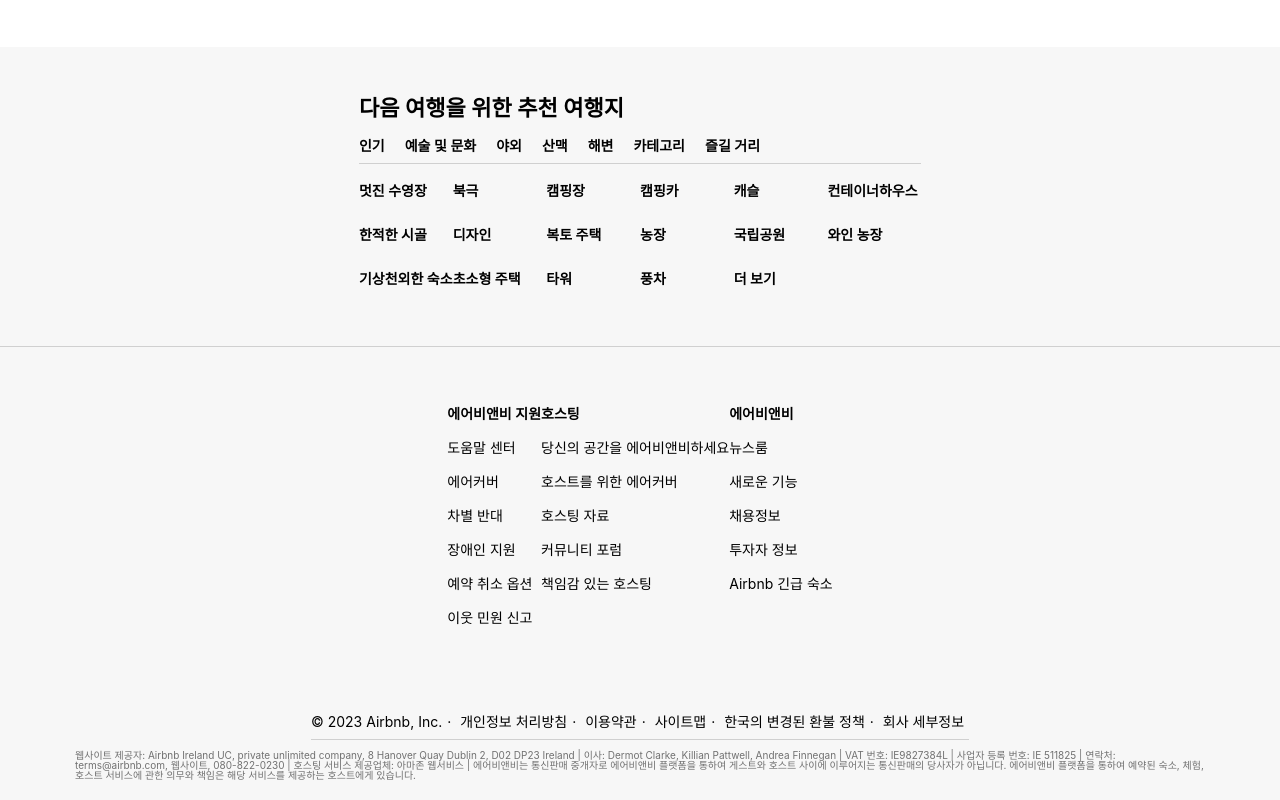
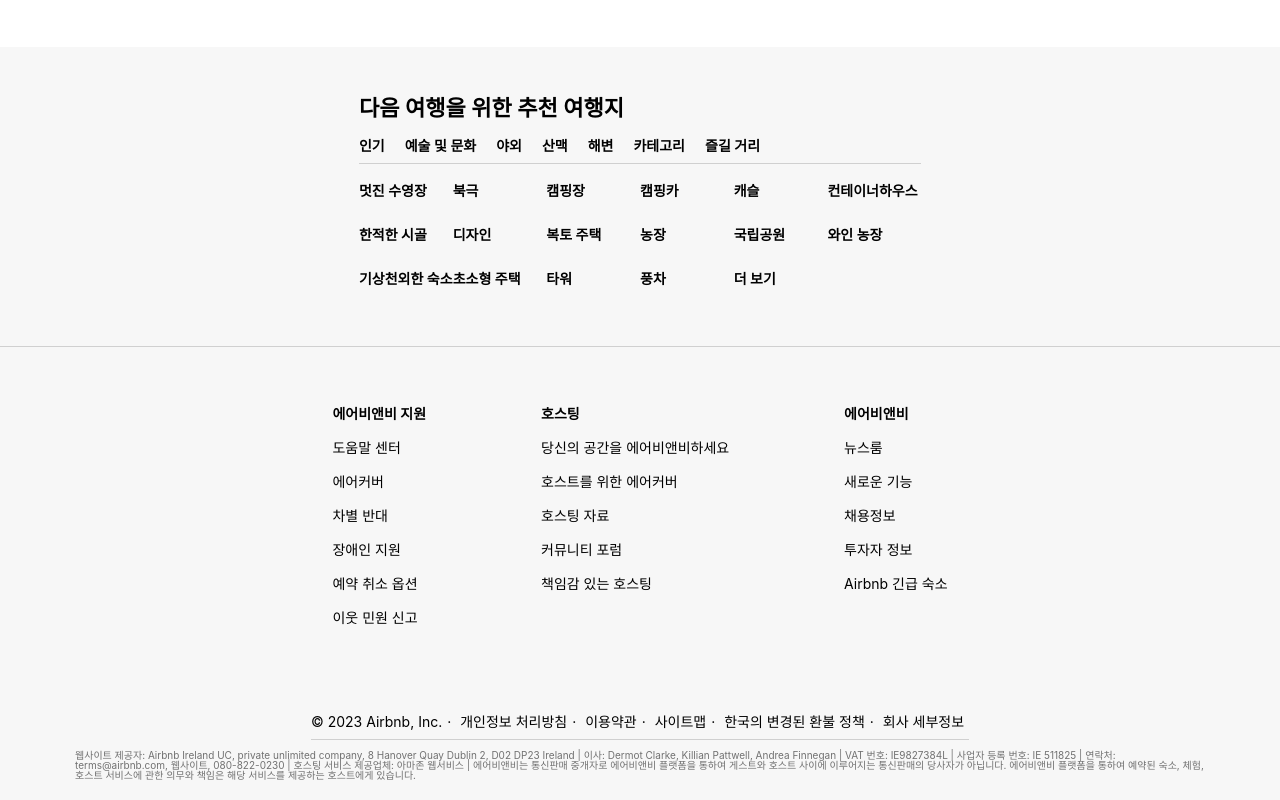
Before and after one commit to YoHaiYo/clone-airbnb, a plain HTML site: page index.html in a window 1280 px wide. Shown: the part 2506-3306 px from the top of the page. Drawn offline with nearby package versions, Linux system fonts and the light colour scheme.

Commit message:
footer 조정

```diff
--- a/index.html
+++ b/index.html
@@ -149,7 +149,7 @@
           </div>
         </div>
       </div>
-      <div class="wrapper-center">
+      <div class="wrapper-centerxx">
         <div class="support">
           <ul>
             <li class="support--title">에어비앤비 지원</li>
--- a/main.css
+++ b/main.css
@@ -501,16 +501,21 @@
 }
 footer .footer-bottom .support{
   /* Box */
-  max-width: 1130px;
+  max-width: 730px;
   padding-top: 50px;
   padding-bottom: 50px;
   /* Positioning */
   display: flex;
+  justify-content: space-around;
+  left: 0;
+  right: 0;
+  margin: 0 auto;
   /* Effect */
   /* border-bottom: 1px solid #d0d0d0; */
 }
 footer .footer-bottom .support ul{
   max-width: calc(1130px/3);
+
   /* Font & Text */
   font-family: Circular, -apple-system, BlinkMacSystemFont, Roboto, "Helvetica Neue", sans-serif;
   font-size: 14px;
@@ -521,6 +526,7 @@
   padding-bottom: 10px;
 }
 footer .footer-bottom .support--title{
+
   /* Font & Text */
   font-family: Circular, -apple-system, BlinkMacSystemFont, Roboto, "Helvetica Neue", sans-serif;
   font-size: 14px;
```
